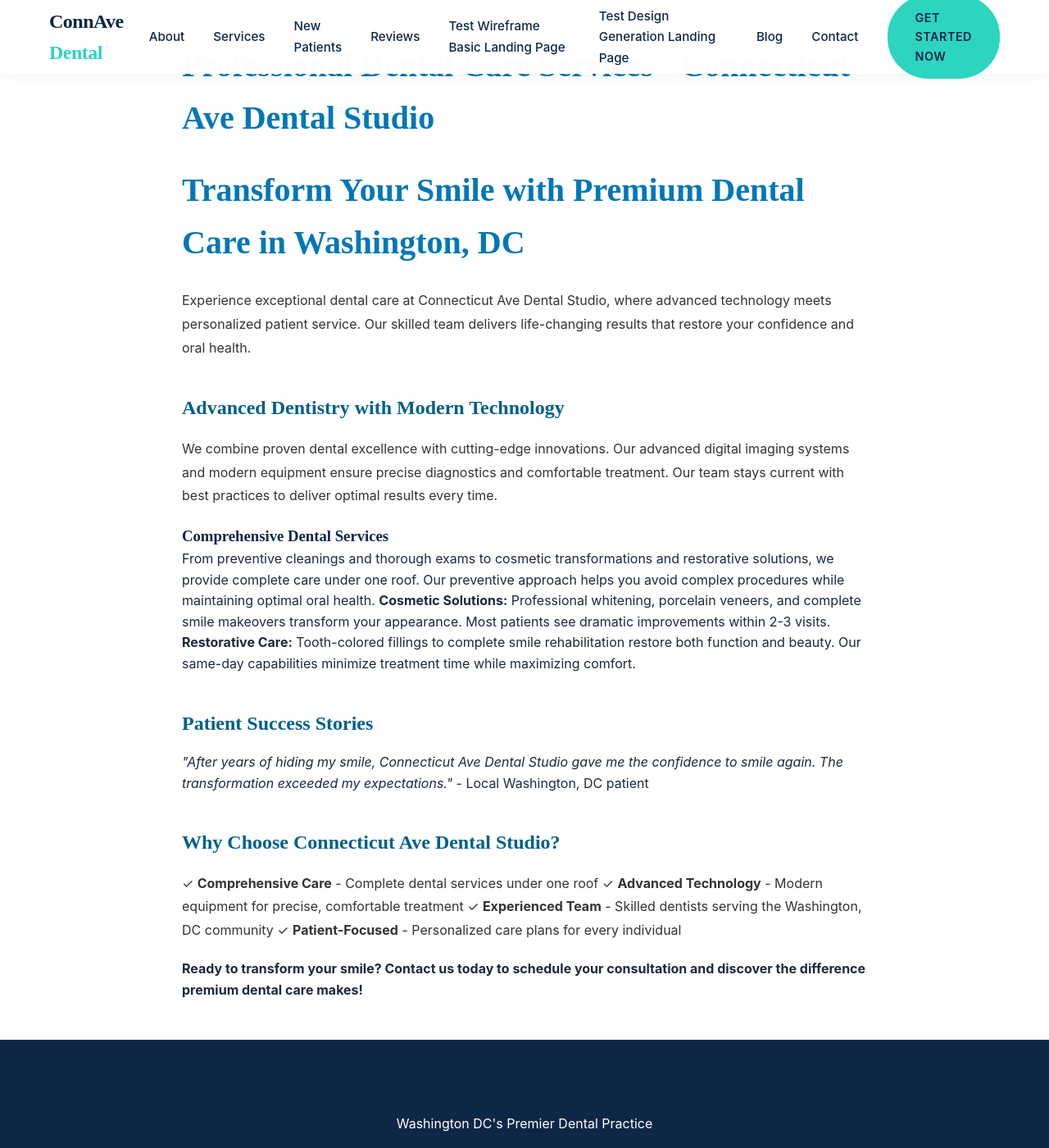
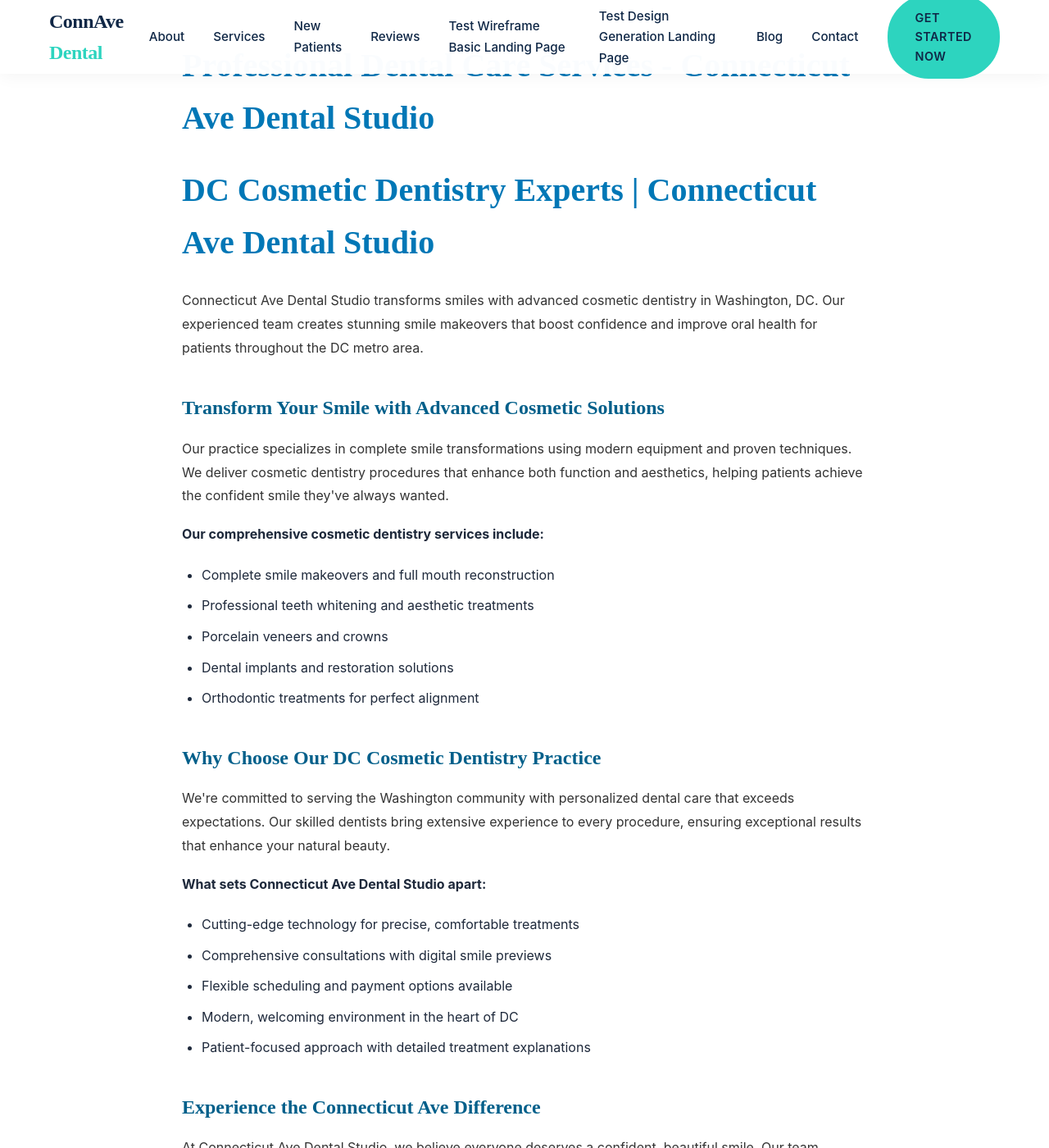
Before and after one commit to asquitt/asquitt.github.io, a Jekyll site: the page test-page-creation---landing-page.html, which Jekyll copies as it is, in a window 1280 px wide and 1400 px high. Shown: the whole window at 82% size. Built offline with Jekyll 4.4.1, drawn with Linux system fonts in a browser that asks for light colours; some of the changed text lies outside the part shown.

```diff
--- a/test-page-creation---landing-page.html
+++ b/test-page-creation---landing-page.html
@@ -299,22 +299,32 @@
 
     <main class="page-content">
         <h1>Professional Dental Care Services - Connecticut Ave Dental Studio</h1>
-        <h1>Transform Your Smile with Premium Dental Care in Washington, DC</h1>
-<p>Experience exceptional dental care at Connecticut Ave Dental Studio, where advanced technology meets personalized patient service. Our skilled team delivers life-changing results that restore your confidence and oral health.</p>
-<h2>Advanced Dentistry with Modern Technology</h2>
-<p>We combine proven dental excellence with cutting-edge innovations. Our advanced digital imaging systems and modern equipment ensure precise diagnostics and comfortable treatment. Our team stays current with best practices to deliver optimal results every time.</p>
-<h3>Comprehensive Dental Services</h3>
-From preventive cleanings and thorough exams to cosmetic transformations and restorative solutions, we provide complete care under one roof. Our preventive approach helps you avoid complex procedures while maintaining optimal oral health.
-<strong>Cosmetic Solutions:</strong> Professional whitening, porcelain veneers, and complete smile makeovers transform your appearance. Most patients see dramatic improvements within 2-3 visits.
-<strong>Restorative Care:</strong> Tooth-colored fillings to complete smile rehabilitation restore both function and beauty. Our same-day capabilities minimize treatment time while maximizing comfort.
-<h2>Patient Success Stories</h2>
-<em>"After years of hiding my smile, Connecticut Ave Dental Studio gave me the confidence to smile again. The transformation exceeded my expectations."</em> - Local Washington, DC patient
-<h2>Why Choose Connecticut Ave Dental Studio?</h2>
-<p>✓ <strong>Comprehensive Care</strong> - Complete dental services under one roof
-✓ <strong>Advanced Technology</strong> - Modern equipment for precise, comfortable treatment
-✓ <strong>Experienced Team</strong> - Skilled dentists serving the Washington, DC community
-✓ <strong>Patient-Focused</strong> - Personalized care plans for every individual</p>
-<strong>Ready to transform your smile? Contact us today to schedule your consultation and discover the difference premium dental care makes!</strong>
+        <h1>DC Cosmetic Dentistry Experts | Connecticut Ave Dental Studio</h1>
+<p>Connecticut Ave Dental Studio transforms smiles with advanced cosmetic dentistry in Washington, DC. Our experienced team creates stunning smile makeovers that boost confidence and improve oral health for patients throughout the DC metro area.</p>
+<h2>Transform Your Smile with Advanced Cosmetic Solutions</h2>
+<p>Our practice specializes in complete smile transformations using modern equipment and proven techniques. We deliver cosmetic dentistry procedures that enhance both function and aesthetics, helping patients achieve the confident smile they've always wanted.</p>
+<strong>Our comprehensive cosmetic dentistry services include:</strong>
+<ul>
+<li>Complete smile makeovers and full mouth reconstruction</li>
+<li>Professional teeth whitening and aesthetic treatments</li>
+<li>Porcelain veneers and crowns</li>
+<li>Dental implants and restoration solutions</li>
+<li>Orthodontic treatments for perfect alignment</li>
+</ul>
+<h2>Why Choose Our DC Cosmetic Dentistry Practice</h2>
+<p>We're committed to serving the Washington community with personalized dental care that exceeds expectations. Our skilled dentists bring extensive experience to every procedure, ensuring exceptional results that enhance your natural beauty.</p>
+<strong>What sets Connecticut Ave Dental Studio apart:</strong>
+<ul>
+<li>Cutting-edge technology for precise, comfortable treatments</li>
+<li>Comprehensive consultations with digital smile previews</li>
+<li>Flexible scheduling and payment options available</li>
+<li>Modern, welcoming environment in the heart of DC</li>
+<li>Patient-focused approach with detailed treatment explanations</li>
+</ul>
+<h2>Experience the Connecticut Ave Difference</h2>
+<p>At Connecticut Ave Dental Studio, we believe everyone deserves a confident, beautiful smile. Our team combines clinical expertise with artistic vision to create natural-looking results tailored to your unique features and lifestyle.</p>
+<p>Whether you need routine care or a complete smile transformation, we provide the highest quality cosmetic dentistry in a comfortable, state-of-the-art setting.</p>
+<strong>Ready to discover your best smile? Contact us today to schedule your comprehensive consultation and learn how our DC cosmetic dentistry solutions can transform your confidence!</strong>
     </main>
     <footer>
 <div class="container">
```
